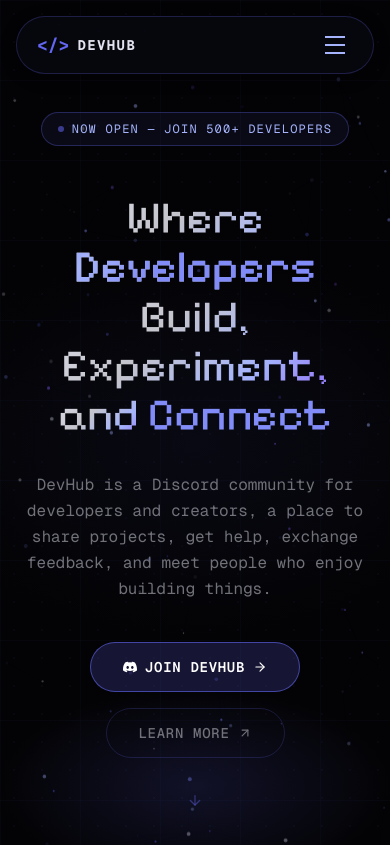
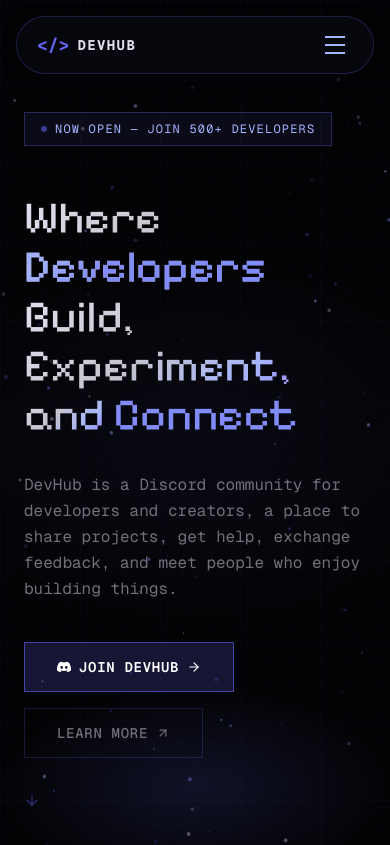
Before and after one commit to open-devhub/website, a Next.js app: page / in a window 390 px wide. Shown: the top 845 px of the page. Built offline with nearby package versions, Linux system fonts and the light colour scheme.

Commit message:
feat: adjust HeroSection text alignment and button styles
Co-authored-by: Aditya <91722397+AdityaKodez@users.noreply.github.com>

```diff
--- a/components/home/HeroSection.tsx
+++ b/components/home/HeroSection.tsx
@@ -171,13 +171,13 @@
         />
       </div>
 
-      <div className="relative z-10 max-w-5xl mx-auto px-6 pt-28 pb-20 text-center">
+      <div className="relative z-10 max-w-5xl mx-auto px-6 pt-28 pb-20 text-left sm:text-center">
         {/* Badge */}
         <motion.div
           initial={{ opacity: 0, y: 20 }}
           animate={{ opacity: 1, y: 0 }}
           transition={{ duration: 0.5, delay: 0.2 }}
-          className="inline-flex items-center gap-2 rounded-full px-4 py-2 mb-12"
+          className="inline-flex items-center gap-2 rounded-none px-4 py-2 mb-12"
           style={{
             background: "rgba(99, 102, 241, 0.08)",
             border: "1px solid rgba(99, 102, 241, 0.3)",
@@ -273,7 +273,7 @@
           initial="hidden"
           animate="visible"
           transition={{ delay: 0.8 }}
-          className="text-base md:text-lg mb-10 max-w-2xl mx-auto leading-relaxed"
+          className="text-base md:text-lg mb-10 max-w-2xl sm:mx-auto leading-relaxed"
           style={{
             fontFamily: "var(--font-geist-mono), 'Geist Mono', monospace",
             color: "#71717a",
@@ -290,13 +290,13 @@
           initial="hidden"
           animate="visible"
           transition={{ delay: 1.0 }}
-          className="flex flex-col sm:flex-row items-center justify-center gap-4"
+          className="flex flex-col sm:flex-row items-start sm:items-center sm:justify-center gap-4"
         >
           <motion.a
             href="/invite"
             target="_blank"
             rel="noopener noreferrer"
-            className="inline-flex items-center gap-2 px-8 py-3.5 rounded-full text-sm font-mono font-semibold tracking-wider uppercase text-white cursor-target"
+            className="inline-flex items-center gap-2 px-8 py-3.5 rounded-none text-sm font-mono font-semibold tracking-wider uppercase text-white cursor-target"
             style={{
               fontFamily: "var(--font-geist-mono)",
               background: "rgba(99, 102, 241, 0.2)",
@@ -316,7 +316,7 @@
 
           <motion.a
             href="/pages"
-            className="inline-flex items-center gap-2 px-8 py-3.5 rounded-full text-sm font-mono font-medium tracking-wider uppercase cursor-target"
+            className="inline-flex items-center gap-2 px-8 py-3.5 rounded-none text-sm font-mono font-medium tracking-wider uppercase cursor-target"
             style={{
               fontFamily: "var(--font-geist-mono)",
               color: "#71717a",
@@ -360,7 +360,7 @@
           initial={{ opacity: 0 }}
           animate={{ opacity: 1 }}
           transition={{ delay: 1.5 }}
-          className="mt-8 flex flex-col items-center gap-2"
+          className="mt-8 flex flex-col items-start sm:items-center gap-2"
         >
           <motion.div
             animate={{ y: [0, 6, 0] }}
```
